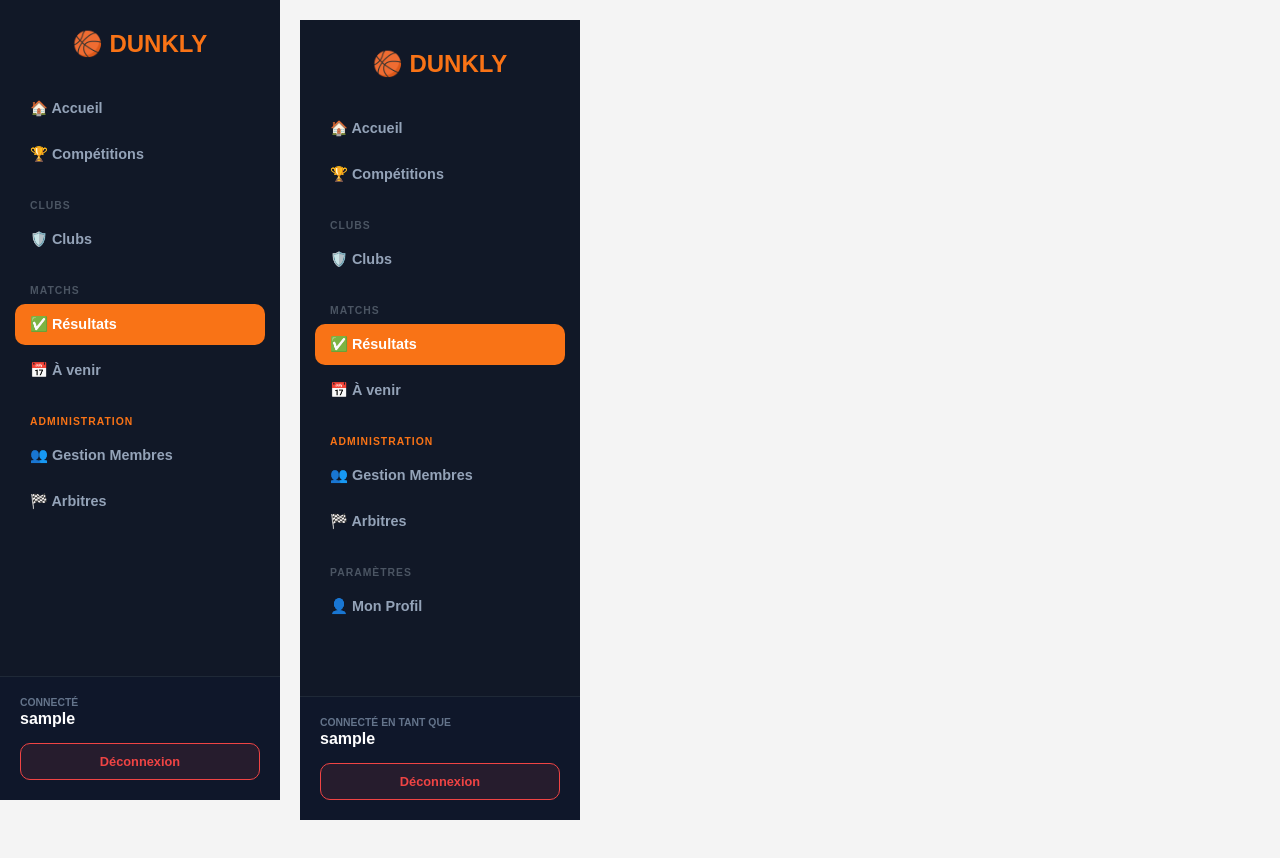
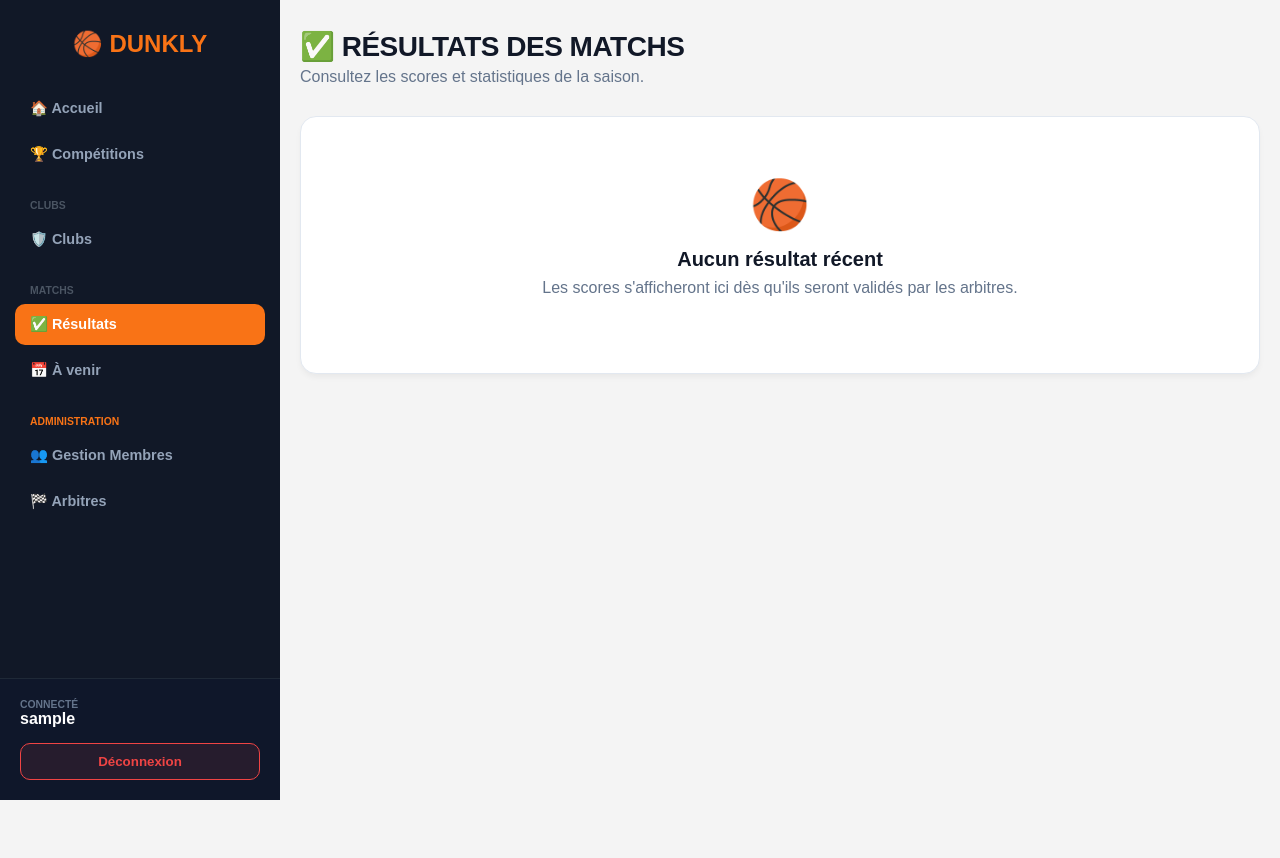
Before and after one commit to Anthonyz150/dunkly-basket-score, a Next.js app: page /matchs/resultats in a window 1280 px wide. Shown: the top 858 px of the page. Built offline with nearby package versions, Linux system fonts and the light colour scheme; sample sign-in values are in the browser's storage.

Commit message:
resultats

```diff
--- a/app/matchs/resultats/page.tsx
+++ b/app/matchs/resultats/page.tsx
@@ -1,161 +1,104 @@
 "use client";
 
 import { useState, useEffect } from "react";
-import { usePathname, useRouter } from "next/navigation";
-import Link from "next/link";
 
-export default function RootLayout({ children }: { children: React.ReactNode }) {
-  const [user, setUser] = useState<any>(null);
+// ⚠️ Rappel : Pas d'import de globals.css ici, le layout s'en occupe déjà.
+
+export default function ResultatsPage() {
+  const [matchs, setMatchs] = useState([]);
   const [loading, setLoading] = useState(true);
-  const [isMenuOpen, setIsMenuOpen] = useState(false);
-  const pathname = usePathname();
-  const router = useRouter();
-
-  const loadUser = () => {
-    const storedUser = localStorage.getItem('currentUser');
-    if (storedUser) {
-      try {
-        setUser(JSON.parse(storedUser));
-      } catch (e) {
-        console.error("Erreur parsing", e);
-      }
-    }
-  };
 
   useEffect(() => {
-    loadUser();
-    setLoading(false);
-    setIsMenuOpen(false);
-
-    if (!localStorage.getItem('currentUser') && pathname !== '/login') {
-      router.push('/login');
-    }
-
-    window.addEventListener('storage', loadUser);
-    return () => window.removeEventListener('storage', loadUser);
-  }, [pathname, router]);
-
-  const isLoginPage = pathname === '/login';
-
-  const isAdmin =
-    user?.role?.toLowerCase() === 'admin' ||
-    user?.username?.toLowerCase() === 'admin' ||
-    user?.email === 'anthony.didier.pro@gmail.com';
-
-  if (loading && !isLoginPage) {
-    return (
-      <html lang="fr">
-        <body style={{ background: '#111827' }}></body>
-      </html>
-    );
-  }
+    // Simulation du chargement des données
+    const timer = setTimeout(() => setLoading(false), 500);
+    return () => clearTimeout(timer);
+  }, []);
 
   return (
-    <html lang="fr">
-      <body className={isLoginPage ? 'login-body' : 'app-body'}>
-        {isLoginPage ? (
-          children
+    <div className="results-container">
+      {/* En-tête de la page */}
+      <div className="page-header">
+        <h1 className="page-title">✅ RÉSULTATS DES MATCHS</h1>
+        <p className="page-subtitle">Consultez les scores et statistiques de la saison.</p>
+      </div>
+
+      {/* Zone de contenu principale */}
+      <div className="results-content">
+        {loading ? (
+          <div className="loading-state">Chargement des résultats...</div>
         ) : (
-          <div className="layout-container">
-            <button className="burger-btn" onClick={() => setIsMenuOpen(!isMenuOpen)}>
-              {isMenuOpen ? '✕' : '☰'}
-            </button>
-
-            {isMenuOpen && <div className="menu-overlay" onClick={() => setIsMenuOpen(false)}></div>}
-
-            <nav className={`sidebar ${isMenuOpen ? 'mobile-open' : ''}`}>
-              <div className="sidebar-brand">
-                <h2 style={{ color: '#F97316', margin: 0, fontWeight: '900' }}>🏀 DUNKLY</h2>
-              </div>
-
-              <div className="nav-list">
-                <Link href="/" className={`nav-item ${pathname === '/' ? 'active' : ''}`}>🏠 Accueil</Link>
-                <Link href="/competitions" className={`nav-item ${pathname === '/competitions' ? 'active' : ''}`}>🏆 Compétitions</Link>
-
-                <div className="nav-section">
-                  <p className="section-title">CLUBS</p>
-                  <Link href="/equipes" className={`nav-item ${pathname === '/equipes' ? 'active' : ''}`}>🛡️ Clubs</Link>
-                </div>
-
-                <div className="nav-section">
-                  <p className="section-title">MATCHS</p>
-                  <Link href="/matchs/resultats" className={`nav-item ${pathname === '/matchs/resultats' ? 'active' : ''}`}>✅ Résultats</Link>
-                  <Link href="/matchs/a-venir" className={`nav-item ${pathname === '/matchs/a-venir' ? 'active' : ''}`}>📅 À venir</Link>
-                </div>
-
-                {isAdmin && (
-                  <div className="nav-section">
-                    <p className="section-title admin">ADMINISTRATION</p>
-                    <Link href="/membres" className={`nav-item ${pathname === '/membres' ? 'active' : ''}`}>👥 Gestion Membres</Link>
-                    <Link href="/arbitres" className={`nav-item ${pathname === '/arbitres' ? 'active' : ''}`}>🏁 Arbitres</Link>
-                  </div>
-                )}
-
-                <div className="nav-section">
-                  <p className="section-title">PARAMÈTRES</p>
-                  <Link href="/profil" className={`nav-item ${pathname === '/profil' ? 'active' : ''}`}>👤 Mon Profil</Link>
-                </div>
-              </div>
-
-              <div className="profile-footer">
-                <div className="user-details">
-                  <p className="conn-label">CONNECTÉ EN TANT QUE</p>
-                  <strong className="user-display">
-                     {user?.username || user?.email?.split('@')[0] || 'Arbitre'}
-                  </strong>
-                </div>
-
-                <button
-                  onClick={() => { localStorage.clear(); window.location.href='/login'; }}
-                  className="btn-logout"
-                >
-                  Déconnexion
-                </button>
-              </div>
-            </nav>
-
-            <main className="main-content">
-              {children}
-            </main>
+          <div className="empty-state">
+            <div className="icon">🏀</div>
+            <h3>Aucun résultat récent</h3>
+            <p>Les scores s'afficheront ici dès qu'ils seront validés par les arbitres.</p>
           </div>
         )}
+      </div>
 
-        <style jsx global>{`
-          body { margin: 0; font-family: sans-serif; background: #f4f4f4; }
-          .layout-container { display: flex; min-height: 100vh; }
-          .sidebar {
-            width: 280px; background: #111827; height: 100vh; position: fixed;
-            display: flex; flex-direction: column; z-index: 1000; transition: 0.3s ease;
-            overflow-y: auto; /* <--- LA SEULE MODIF : Permet de voir le bouton déconnexion en scrollant */
-          }
-          .main-content {
-            flex: 1; margin-left: 280px; padding: 20px;
-            width: calc(100% - 280px); min-height: 100vh;
-          }
-          .sidebar-brand { padding: 30px 20px; text-align: center; }
-          .nav-list { flex: 1; padding: 0 15px; }
-          .nav-item { display: block; padding: 12px 15px; color: #94a3b8; text-decoration: none; border-radius: 10px; margin-bottom: 5px; font-weight: 600; transition: 0.2s; font-size: 0.9rem; }
-          .nav-item:hover { background: #1f2937; color: white; }
-          .nav-item.active { background: #F97316 !important; color: white !important; }
-          .nav-section { margin-top: 25px; }
-          .section-title { font-size: 0.65rem; color: #4b5563; padding-left: 15px; font-weight: 800; margin-bottom: 8px; text-transform: uppercase; letter-spacing: 1px; }
-          .section-title.admin { color: #F97316; }
-          .profile-footer { padding: 20px; border-top: 1px solid #1f2937; background: #0f172a; }
-          .conn-label { margin: 0; font-size: 0.65rem; color: #64748b; font-weight: 800; }
-          .user-display { color: white; font-size: 1.1rem; display: block; margin-top: 2px; white-space: nowrap; overflow: hidden; text-overflow: ellipsis; }
-          .btn-logout { width: 100%; margin-top: 15px; padding: 10px; border-radius: 10px; border: 1px solid #ef4444; background: rgba(239, 68, 68, 0.1); color: #ef4444; font-weight: 800; cursor: pointer; transition: 0.2s; font-size: 0.8rem; }
-          .btn-logout:hover { background: #ef4444; color: white; }
-          .burger-btn { display: none; position: fixed; top: 15px; right: 15px; z-index: 2000; background: #111827; color: white; border: 1px solid #374151; border-radius: 8px; padding: 10px 15px; font-size: 1.2rem; cursor: pointer; }
-          .menu-overlay { display: none; position: fixed; inset: 0; background: rgba(0,0,0,0.5); z-index: 999; }
-          @media (max-width: 900px) {
-            .sidebar { transform: translateX(-100%); width: 260px; }
-            .sidebar.mobile-open { transform: translateX(0); }
-            .main-content { margin-left: 0; width: 100%; padding-top: 70px; }
-            .burger-btn { display: block; }
-            .menu-overlay { display: block; }
-          }
-        `}</style>
-      </body>
-    </html>
+      <style jsx>{`
+        .results-container {
+          max-width: 1100px;
+          margin: 0 auto;
+          padding-top: 10px;
+        }
+
+        .page-header {
+          margin-bottom: 30px;
+        }
+
+        .page-title {
+          color: #111827;
+          font-size: 1.75rem;
+          font-weight: 900;
+          margin: 0;
+          letter-spacing: -0.5px;
+        }
+
+        .page-subtitle {
+          color: #64748b;
+          margin-top: 5px;
+          font-size: 1rem;
+        }
+
+        .results-content {
+          min-height: 400px;
+        }
+
+        .loading-state, .empty-state {
+          background: white;
+          border-radius: 16px;
+          padding: 60px 20px;
+          text-align: center;
+          border: 1px solid #e2e8f0;
+          box-shadow: 0 4px 6px -1px rgba(0, 0, 0, 0.05);
+        }
+
+        .empty-state .icon {
+          font-size: 3rem;
+          margin-bottom: 15px;
+        }
+
+        .empty-state h3 {
+          margin: 0;
+          color: #111827;
+          font-size: 1.25rem;
+        }
+
+        .empty-state p {
+          color: #64748b;
+          margin-top: 8px;
+        }
+
+        /* Animation d'entrée */
+        .results-container {
+          animation: slideUp 0.4s ease-out;
+        }
+
+        @keyframes slideUp {
+          from { opacity: 0; transform: translateY(20px); }
+          to { opacity: 1; transform: translateY(0); }
+        }
+      `}</style>
+    </div>
   );
 }
```
